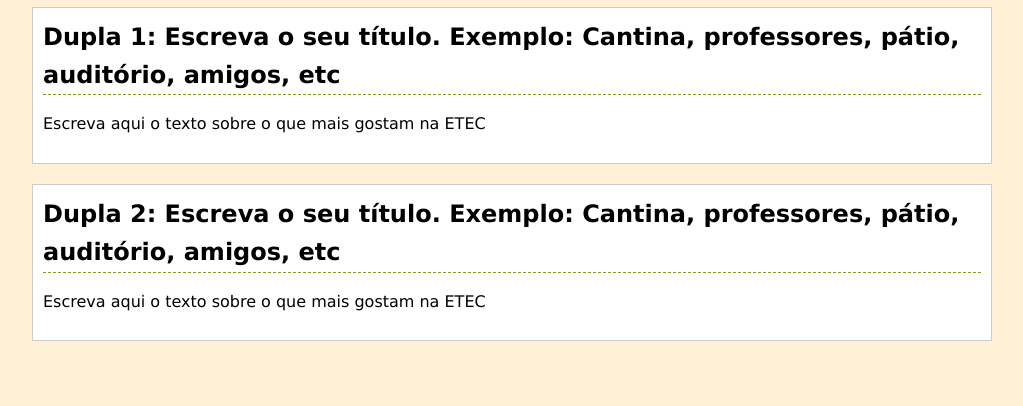
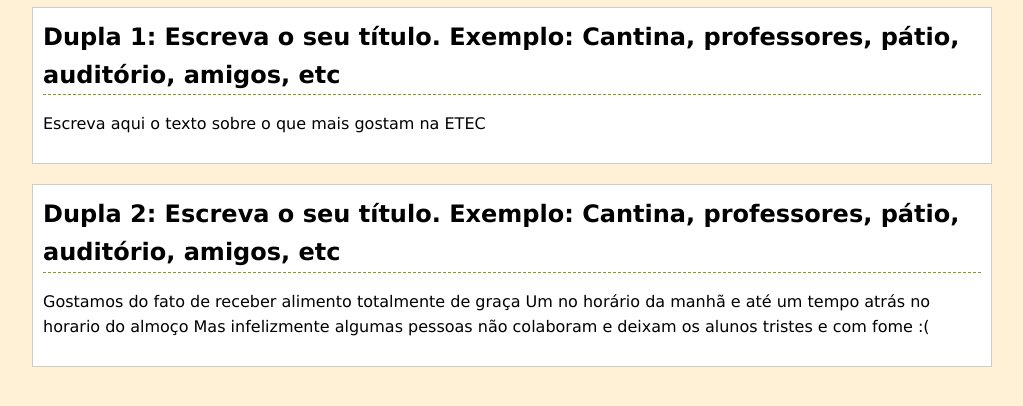
Before and after one commit to danbatistaskt/i-love-etec, a plain HTML site: page index.html in a window 1280 px wide. Shown: the part 74-480 px from the top of the page, without its empty margins (128-1151 px from the left). Drawn offline with Linux system fonts and the light colour scheme.

Commit message:
Inclusao de conteúdo da dupla 2

```diff
--- a/index.html
+++ b/index.html
@@ -10,15 +10,18 @@
 			<div class='content'>
 				<h2>Dupla 1: Escreva o seu título. Exemplo: Cantina,
 				professores, pátio, auditório, amigos, etc</h2>
-					<p>
-						Escreva aqui o texto sobre o que mais gostam na ETEC
+				<p>
+					Escreva aqui o texto sobre o que mais gostam na ETEC
 				</p>
 			</div>
 			<div class='content'>
 				 <h2>Dupla 2: Escreva o seu título. Exemplo: Cantina,
 				 professores, pátio, auditório, amigos, etc</h2>
 				 <p>
-				 Escreva aqui o texto sobre o que mais gostam na ETEC
+					Gostamos do fato de receber alimento totalmente de graça
+					Um no horário da manhã e até um tempo atrás no horario do almoço
+					Mas infelizmente algumas pessoas não colaboram e deixam os alunos tristes e com fome
+					:(
 				 </p>
 			</div>
 
```
